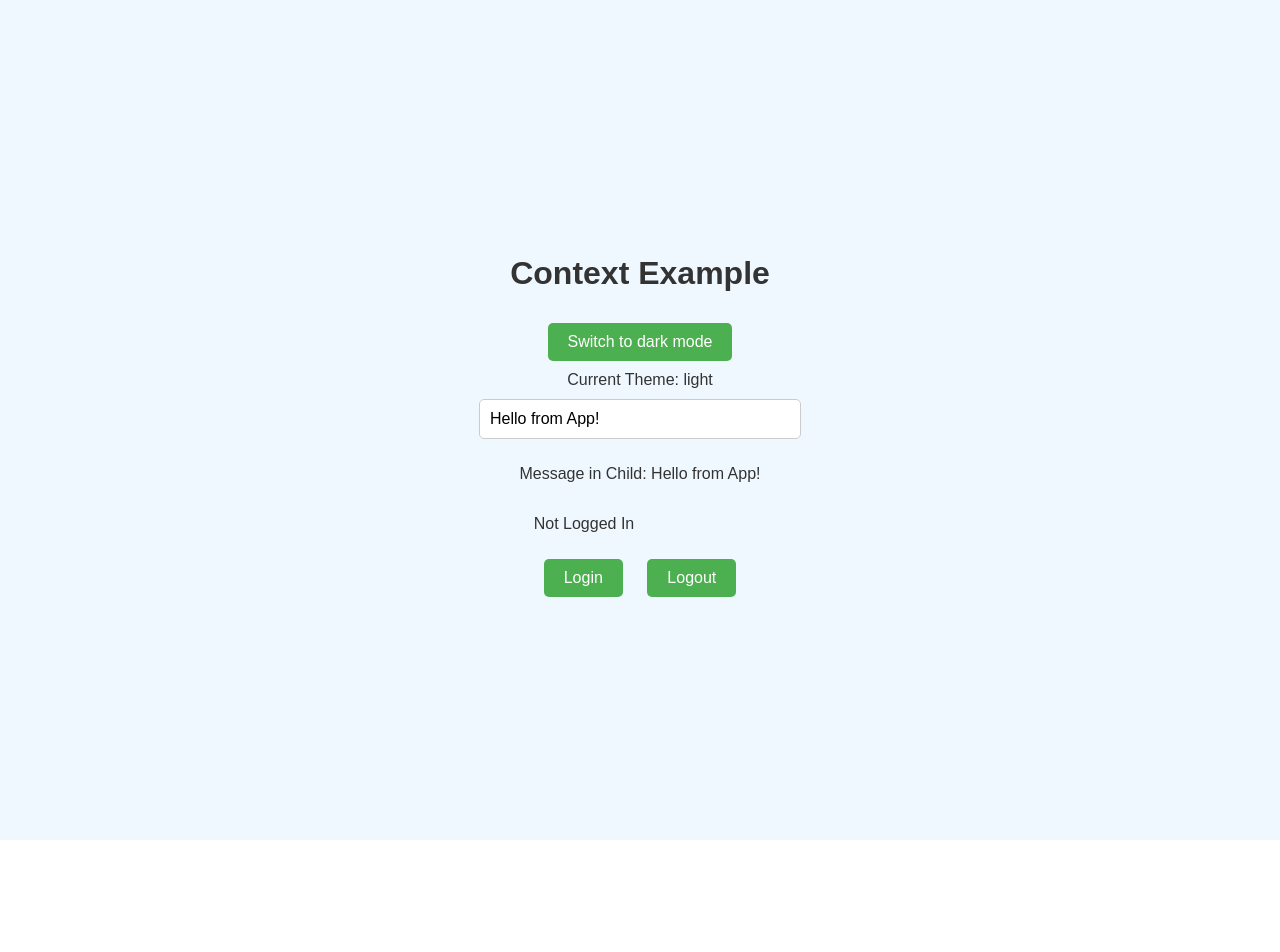
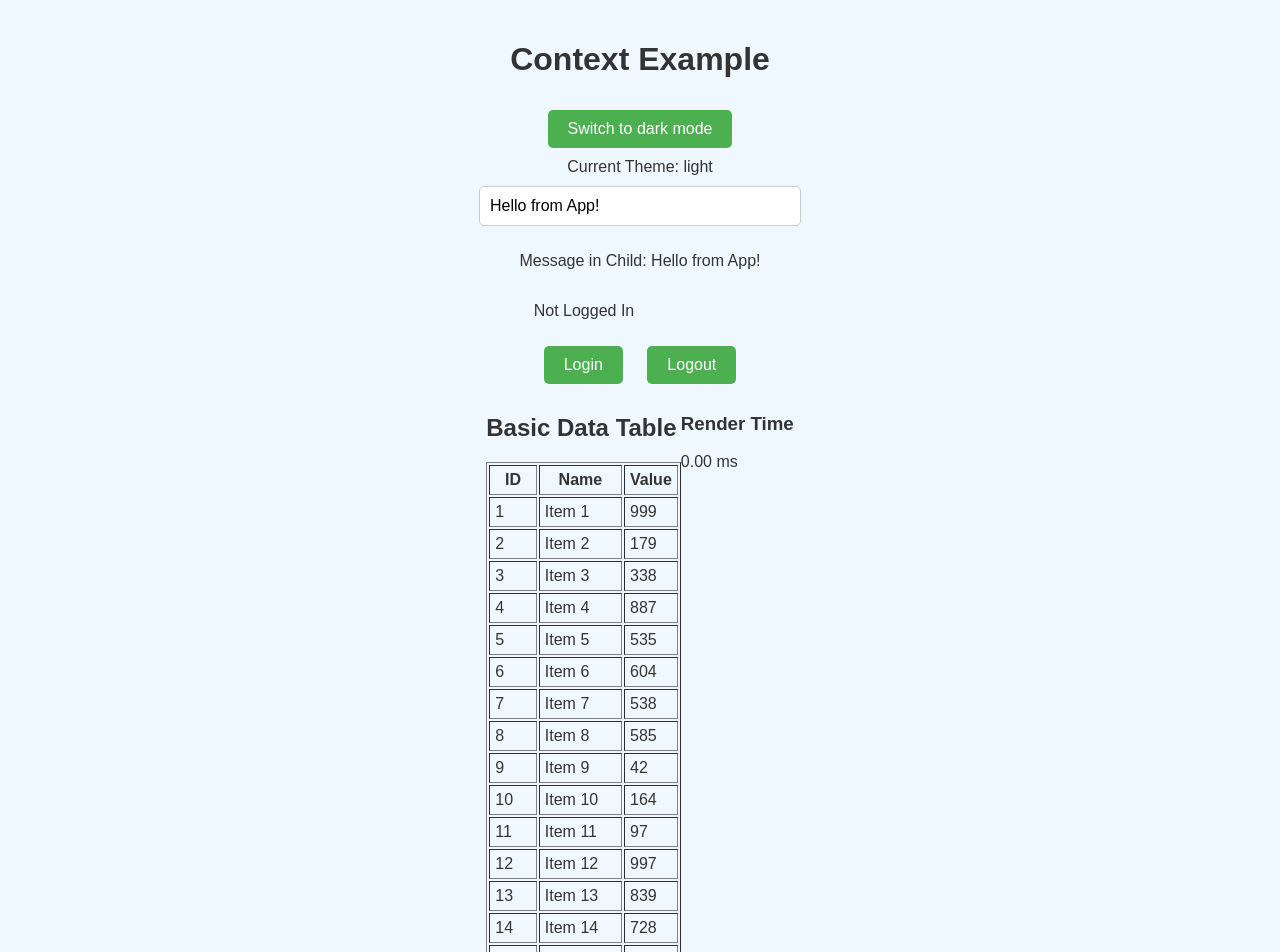
Before and after one commit to TrainerKrunal/reactcontextapi, a React (Create React App) app: page / in a window 1280 px wide. Shown: the top 952 px of the page. Before the commit the page ends 840 px from the top, so only its background shows below. Built offline with nearby package versions, Linux system fonts and the light colour scheme.

Commit message:
Basic data grid - slowness is the problem

```diff
--- a/src/App.js
+++ b/src/App.js
@@ -9,6 +9,7 @@ import ChildComponent from './Theme/ChildComponent'; // Importing ChildComponent
 import AuthContext from './Auth/AuthContext'; // Importing AuthContext for authentication
 import AuthComponent from './Auth/AuthComponent'; // Importing AuthComponent for login/logout functionality
 import './Theme/Theme.css'; // Importing CSS file for styling
+import BasicTableComponent from './DataGrids/BasicTableComponent'; // Importing BasicTableComponent
 
 const App = () => {
   // State to manage the theme (light or dark)
@@ -61,6 +62,8 @@ const App = () => {
             <Grandparent />
             {/* Authentication component to handle login/logout */}
             <AuthComponent />
+            {/* Render the BasicTableComponent for testing */}
+            <BasicTableComponent />
           </div>
         </AuthContext.Provider>
       </ThemeContext.Provider>
--- /dev/null
+++ b/src/DataGrids/BasicTableComponent.js
@@ -0,0 +1,57 @@
+// BasicTableComponent.js
+
+// Import React to create the component
+import React, { useState, useEffect } from 'react';
+
+const BasicTableComponent = () => {
+  // Generate 1000 rows of sample data
+  // Each row contains an ID, a Name, and a random Value
+  const data = [...Array(1000).keys()].map(i => ({
+    id: i + 1, // Unique ID for each row
+    name: `Item ${i + 1}`, // Name field with a unique label
+    value: Math.floor(Math.random() * 1000), // Random value between 0 and 999
+  }));
+
+  const [renderTime, setRenderTime] = useState(0); // State to track render time
+
+  useEffect(() => {
+    const start = performance.now(); // Start timing
+    return () => {
+      const end = performance.now(); // End timing
+      setRenderTime((end - start).toFixed(2)); // Calculate and set render time
+    };
+  }, []); // Run only once after the component mounts
+
+  return (
+    <div style={{ display: 'flex', justifyContent: 'space-between' }}>
+      <div>
+        {/* Title of the table */}
+        <h2>Basic Data Table</h2>
+        {/* Table structure with border and padding */}
+        <table border="1" cellPadding="5">
+          <thead>
+            <tr>
+              {/* Table headers */}
+              <th>ID</th><th>Name</th><th>Value</th>
+            </tr>
+          </thead>
+          <tbody>
+            {/* Map through the data array to render each row */}
+            {data.map(row => (
+              <tr key={row.id}> {/* Unique key for each row */}
+                <td>{row.id}</td><td>{row.name}</td><td>{row.value}</td>
+              </tr>
+            ))}
+          </tbody>
+        </table>
+      </div>
+      <div>
+        {/* Display render time */}
+        <h3>Render Time</h3>
+        <p>{renderTime} ms</p>
+      </div>
+    </div>
+  );
+};
+
+export default BasicTableComponent;
```
